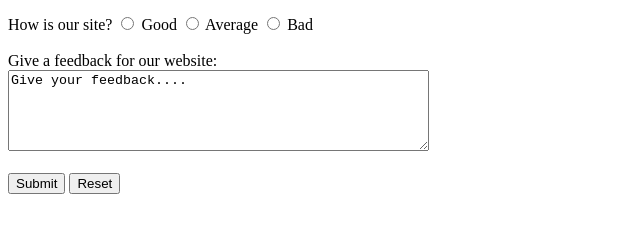
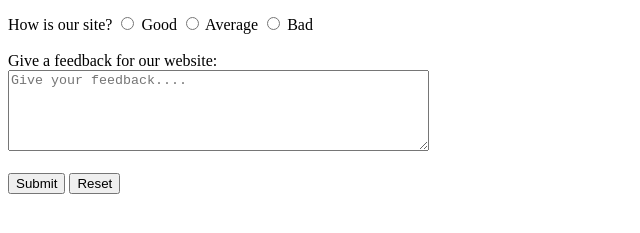
Before and after one commit to aiche-task2/aiche-task1.github.io, a plain HTML site: page index.html in a window 1280 px wide. Shown: the part 191-424 px from the top of the page, 0-640 px from the left. Drawn offline with Linux system fonts and the light colour scheme.

Commit message:
Update index.html

```diff
--- a/index.html
+++ b/index.html
@@ -26,7 +26,6 @@ How is our site?
 
 Give a feedback for our website: <br>
 <textarea cols="50" rows="5" placeholder="Give your feedback....">
-Give your feedback....
 </textarea>
 <br><br>
 
```
